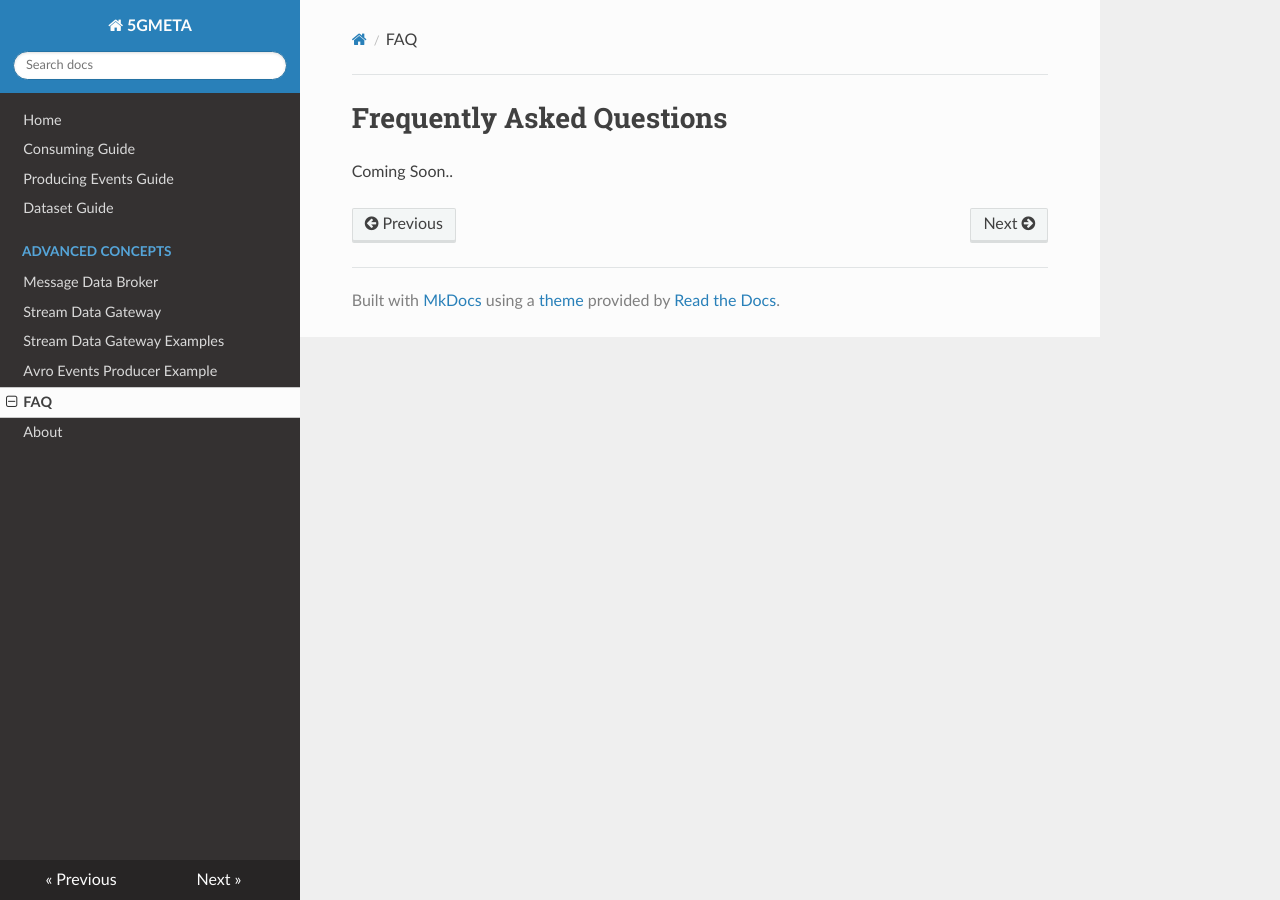
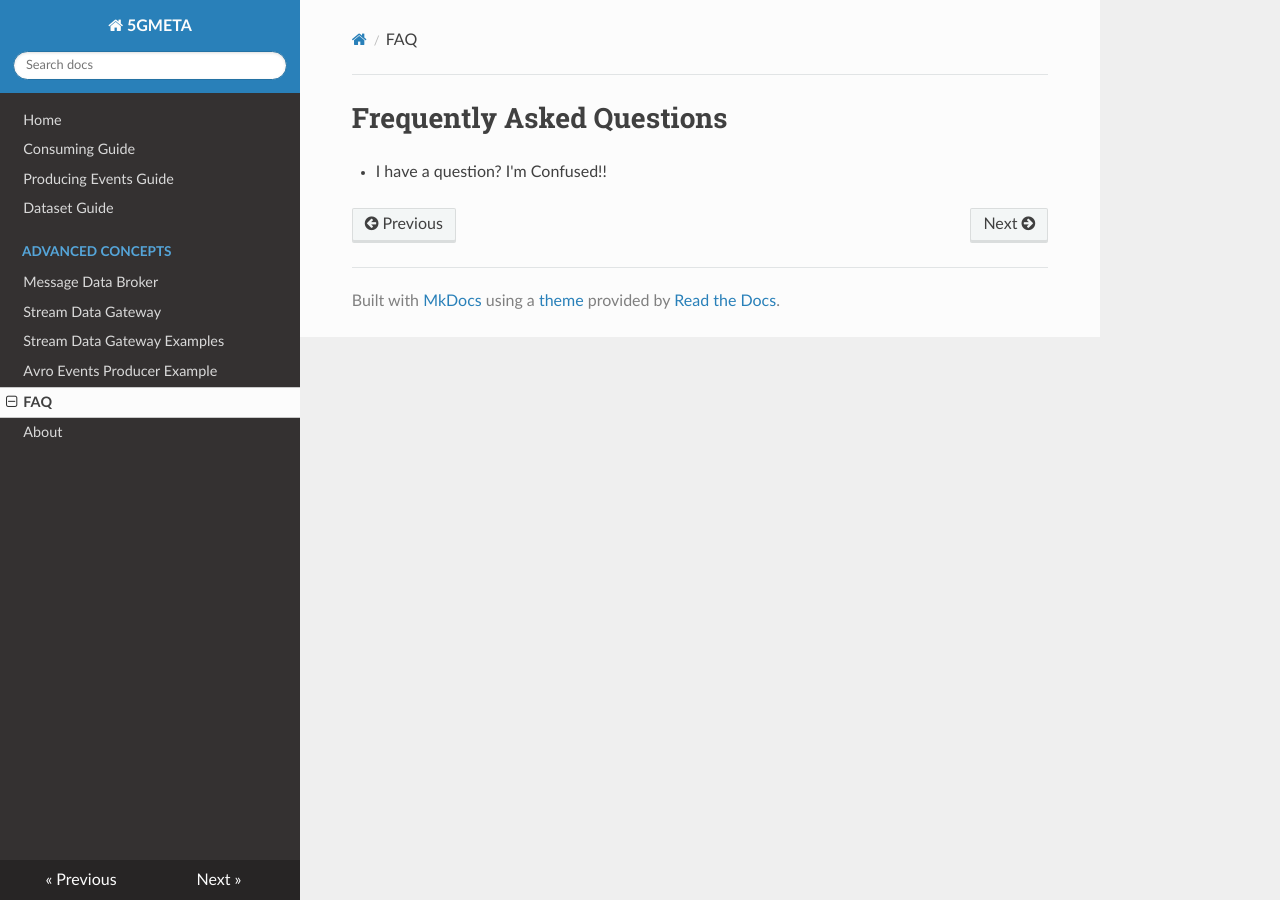
Before and after one commit to jperezcolmenar/5gmeta-dev, an MkDocs documentation site: the page built from docs/FAQ.md, in a window 1280 px wide. Built offline with MkDocs 1.6.1, drawn with Linux system fonts in a browser that asks for light colours; nearby versions of some CDN libraries.

Commit message:
fixed MKDOCS nav

```diff
--- a/docs/FAQ.md
+++ b/docs/FAQ.md
@@ -1,2 +1,2 @@
 # Frequently Asked Questions
-Coming Soon..
+- I have a question? I'm Confused!!
```
